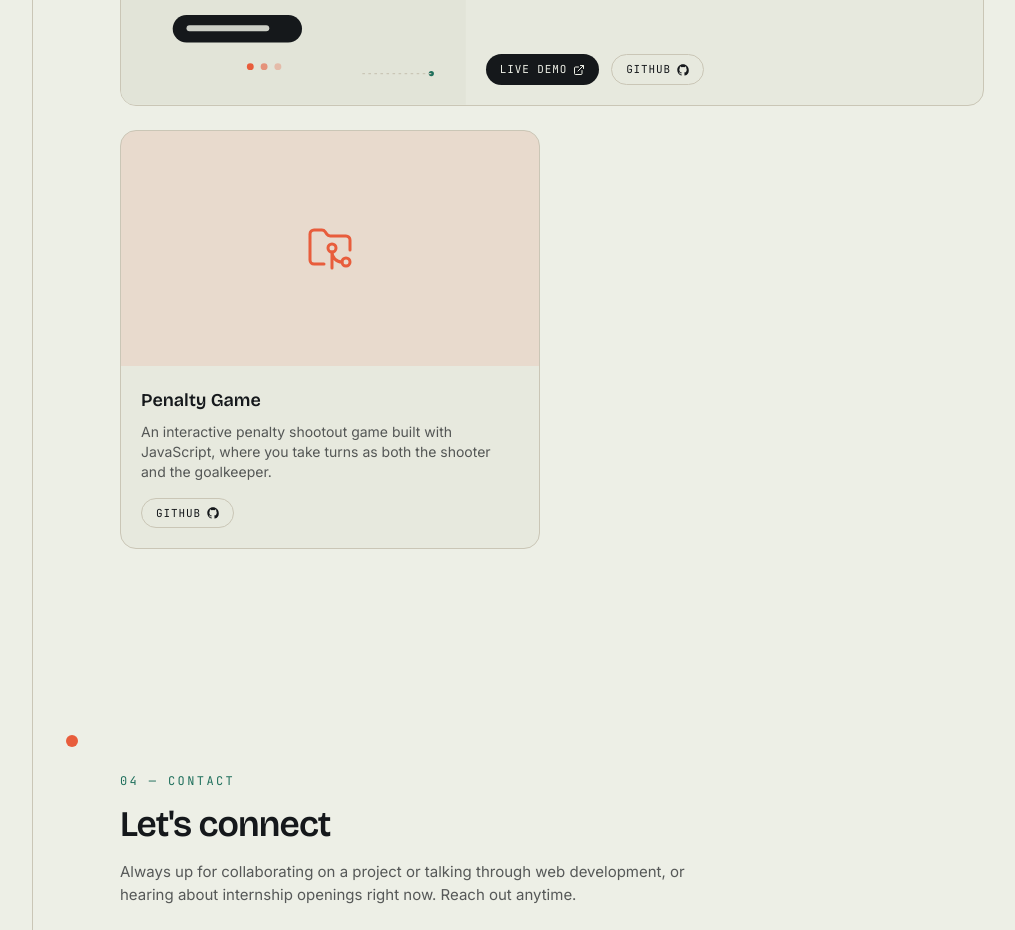
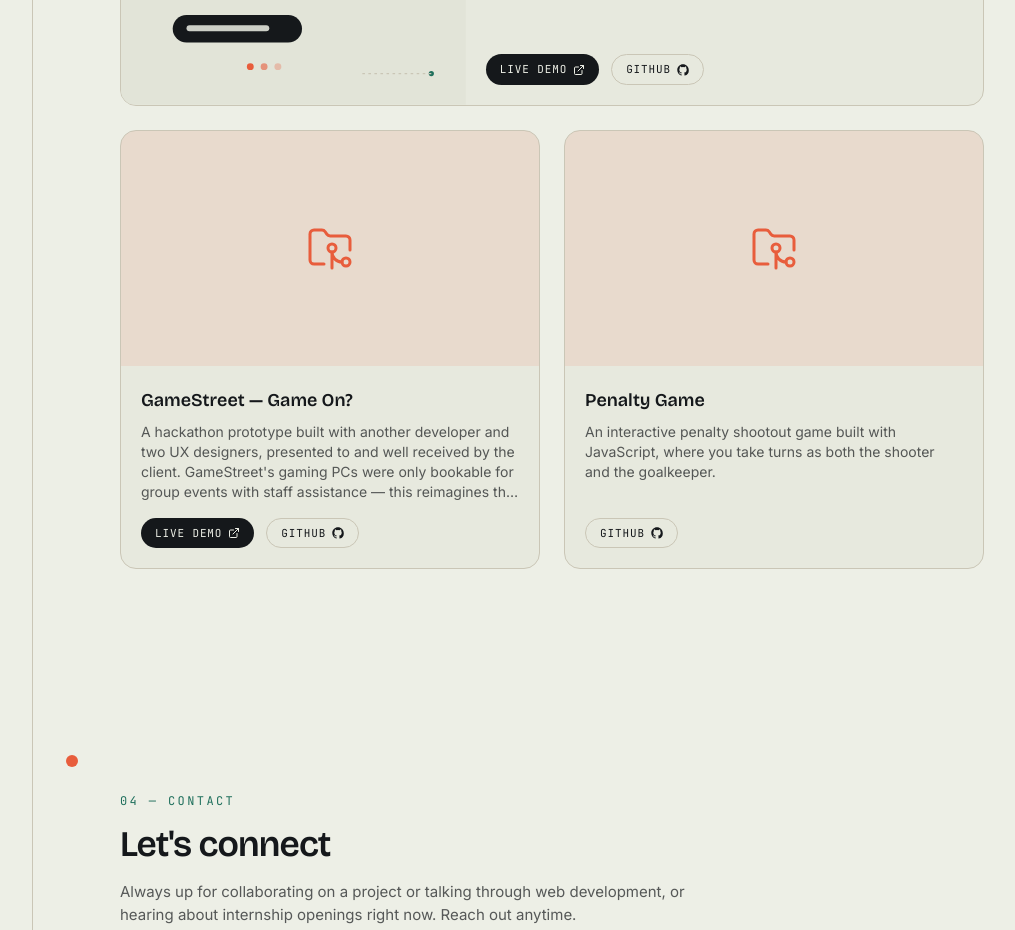
Before and after one commit to oscarojling/portfolio, a React (Vite) app: page / in a window 1280 px wide. Shown: the part 2300-3230 px from the top of the page, without its empty margins (128-1143 px from the left). Built offline with nearby package versions, Linux system fonts and the light colour scheme; no server answers.

Commit message:
Add GameStreet hackathon project, pin it near the top of Projects

```diff
--- a/src/components/Projects/index.tsx
+++ b/src/components/Projects/index.tsx
@@ -69,7 +69,7 @@ export default function Projects() {
     (f) => !taggedRepoNames.has(f.repoName),
   );
 
-  const projects = [FEATURED, ...taggedProjects, ...remainingFallback, ...PINNED];
+  const projects = [FEATURED, ...PINNED, ...taggedProjects, ...remainingFallback];
 
   return (
     <Section id="projects" index="03" label="Projects">
--- a/src/data/projects.ts
+++ b/src/data/projects.ts
@@ -18,7 +18,15 @@ export const FEATURED: Project = {
   featured: true,
 };
 
-export const PINNED: Project[] = [];
+export const PINNED: Project[] = [
+  {
+    name: "GameStreet — Game On?",
+    description:
+      "A hackathon prototype built with another developer and two UX designers, presented to and well received by the client. GameStreet's gaming PCs were only bookable for group events with staff assistance — this reimagines that as self-service: scan a QR code on an open PC, choose and pay for playtime on your phone, and it unlocks automatically, with no booking, account, or staff needed.",
+    githubLink: "https://github.com/oscarojling/hackathon-gamestreet",
+    liveLink: "https://gamestreet-mobile.vercel.app/live",
+  },
+];
 
 export const FALLBACK: (Project & { repoName: string })[] = [
   {
```
